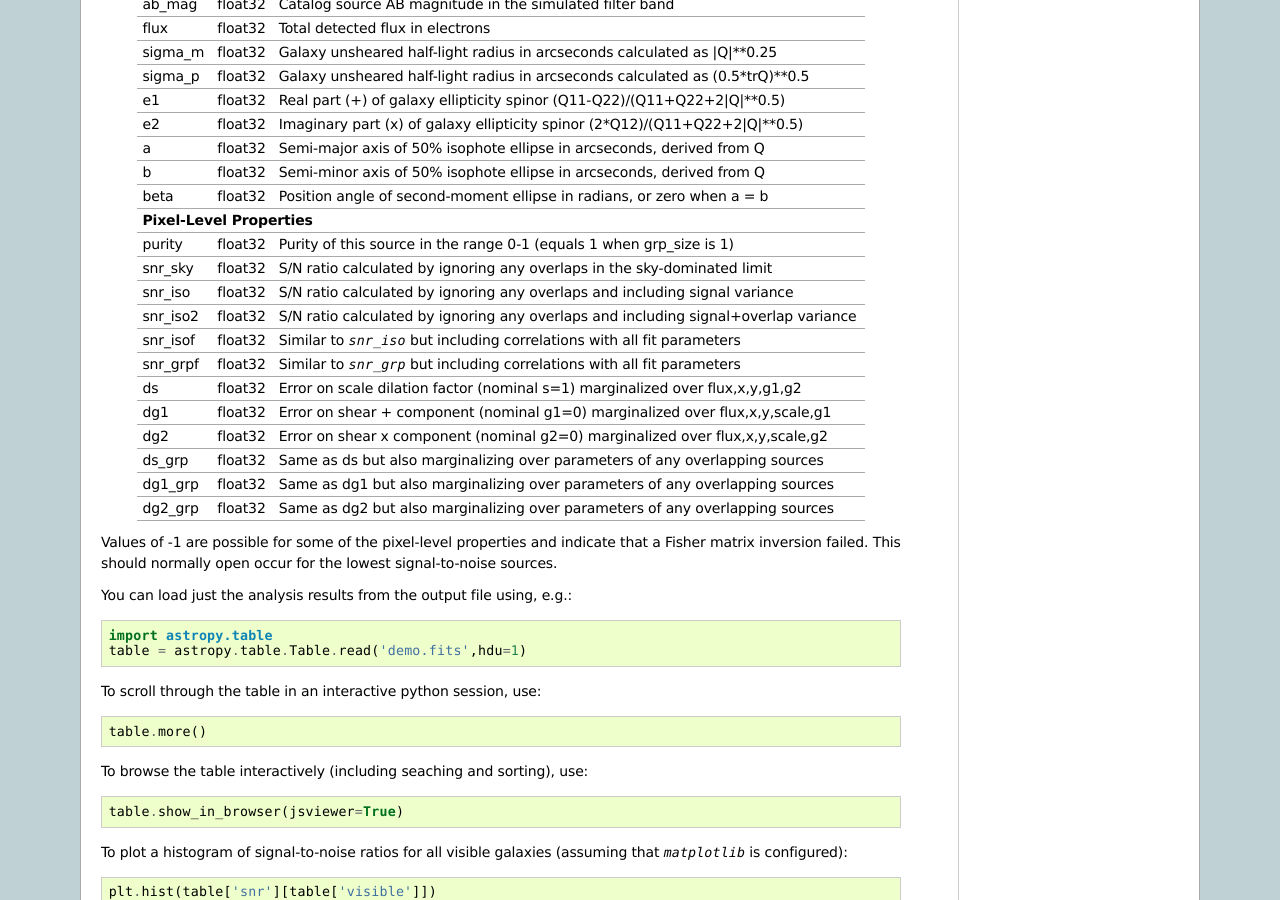
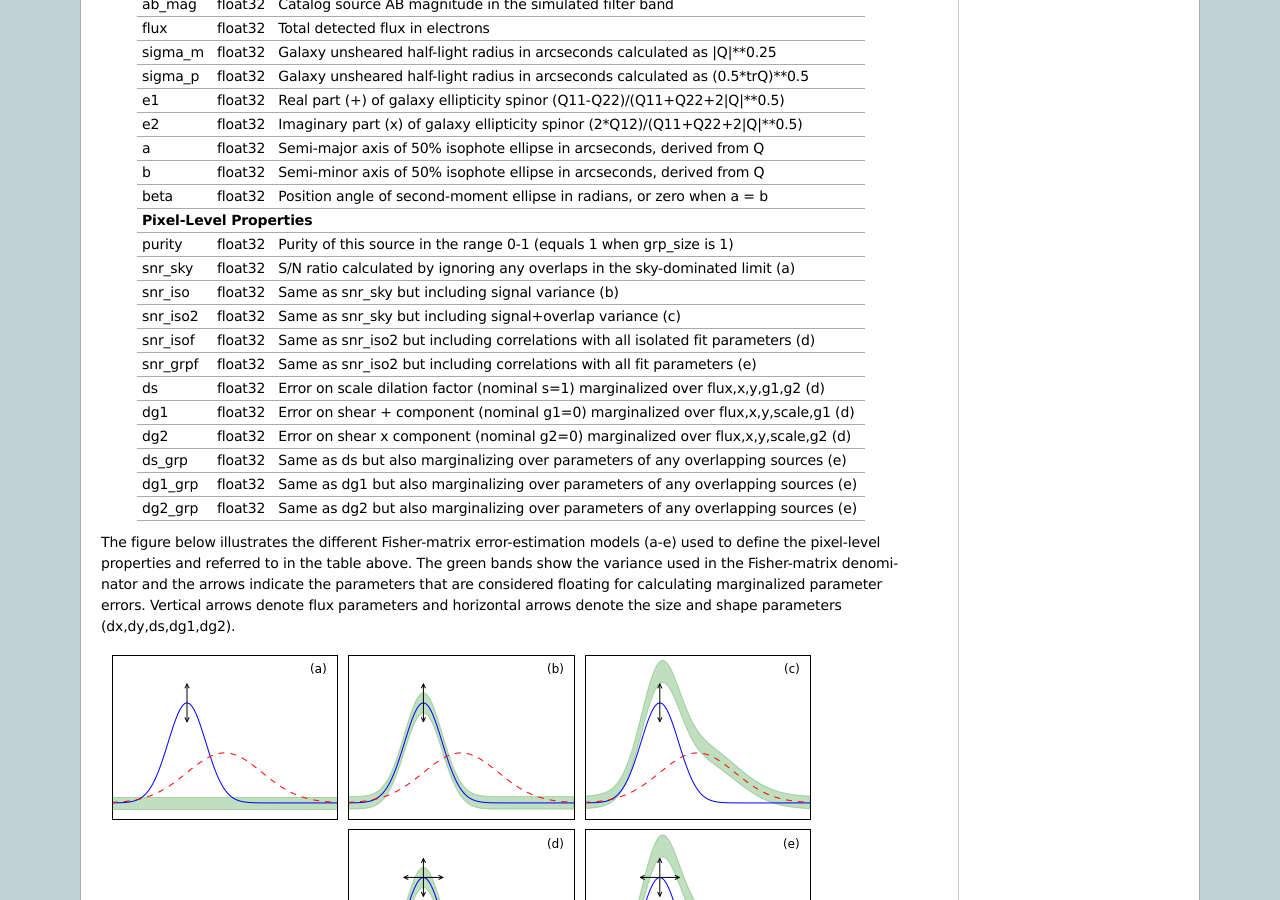
Before and after one commit to LSSTDESC/WeakLensingDeblending, a Sphinx documentation site: the page built from docs/output.rst, in a window 1280 px wide and 900 px high, scrolled down 1004 px. Built offline with Sphinx 7.4.7, drawn with Linux system fonts in a browser that asks for light colours.

Commit message:
Include error_models figure in docs

```diff
--- a/docs/output.rst
+++ b/docs/output.rst
@@ -64,18 +64,22 @@ beta     float32 Position angle of second-moment ellipse in radians, or zero whe
 **Pixel-Level Properties**
 -----------------------------------------------------------------------------------------------------
 purity   float32 Purity of this source in the range 0-1 (equals 1 when grp_size is 1)
-snr_sky  float32 S/N ratio calculated by ignoring any overlaps in the sky-dominated limit
-snr_iso  float32 S/N ratio calculated by ignoring any overlaps and including signal variance
-snr_iso2 float32 S/N ratio calculated by ignoring any overlaps and including signal+overlap variance
-snr_isof float32 Similar to `snr_iso` but including correlations with all fit parameters
-snr_grpf float32 Similar to `snr_grp` but including correlations with all fit parameters
-ds       float32 Error on scale dilation factor (nominal s=1) marginalized over flux,x,y,g1,g2
-dg1      float32 Error on shear + component (nominal g1=0) marginalized over flux,x,y,scale,g1
-dg2      float32 Error on shear x component (nominal g2=0) marginalized over flux,x,y,scale,g2
-ds_grp   float32 Same as ds but also marginalizing over parameters of any overlapping sources
-dg1_grp  float32 Same as dg1 but also marginalizing over parameters of any overlapping sources
-dg2_grp  float32 Same as dg2 but also marginalizing over parameters of any overlapping sources
+snr_sky  float32 S/N ratio calculated by ignoring any overlaps in the sky-dominated limit (a)
+snr_iso  float32 Same as snr_sky but including signal variance (b)
+snr_iso2 float32 Same as snr_sky but including signal+overlap variance (c)
+snr_isof float32 Same as snr_iso2 but including correlations with all isolated fit parameters (d)
+snr_grpf float32 Same as snr_iso2 but including correlations with all fit parameters (e)
+ds       float32 Error on scale dilation factor (nominal s=1) marginalized over flux,x,y,g1,g2 (d)
+dg1      float32 Error on shear + component (nominal g1=0) marginalized over flux,x,y,scale,g1 (d)
+dg2      float32 Error on shear x component (nominal g2=0) marginalized over flux,x,y,scale,g2 (d)
+ds_grp   float32 Same as ds but also marginalizing over parameters of any overlapping sources (e)
+dg1_grp  float32 Same as dg1 but also marginalizing over parameters of any overlapping sources (e)
+dg2_grp  float32 Same as dg2 but also marginalizing over parameters of any overlapping sources (e)
 ======== ======= ====================================================================================
+
+The figure below illustrates the different Fisher-matrix error-estimation models (a-e) used to define the pixel-level properties and referred to in the table above. The green bands show the variance used in the Fisher-matrix denominator and the arrows indicate the parameters that are considered floating for calculating marginalized parameter errors. Vertical arrows denote flux parameters and horizontal arrows denote the size and shape parameters (dx,dy,ds,dg1,dg2).
+
+.. image:: img/error_models.*
 
 Values of -1 are possible for some of the pixel-level properties and indicate that a Fisher matrix inversion failed. This should normally open occur for the lowest signal-to-noise sources.
 
```
Also changed, not shown: docs/img/error_models.png (added), 1 other file.
